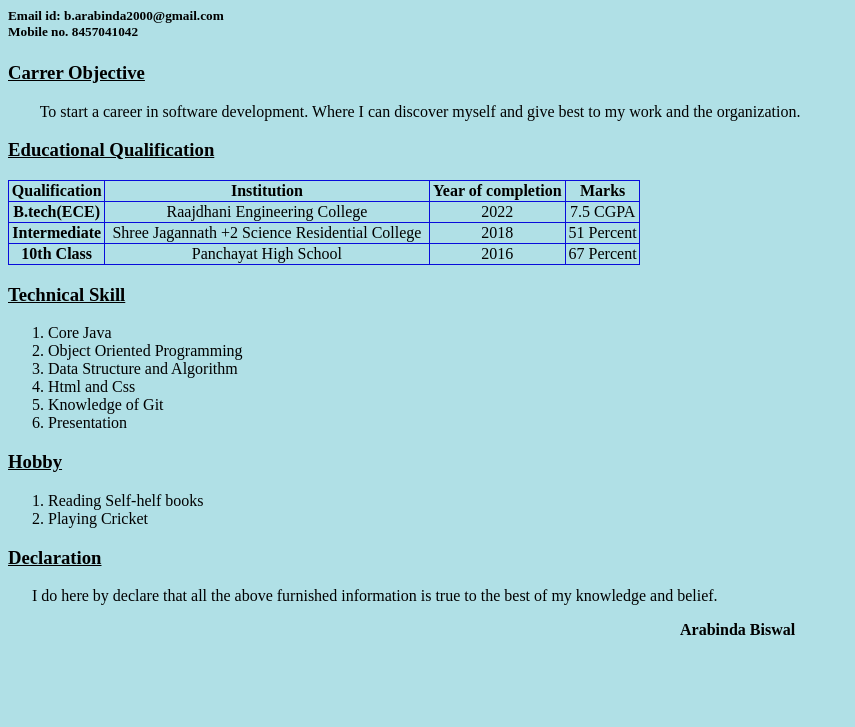
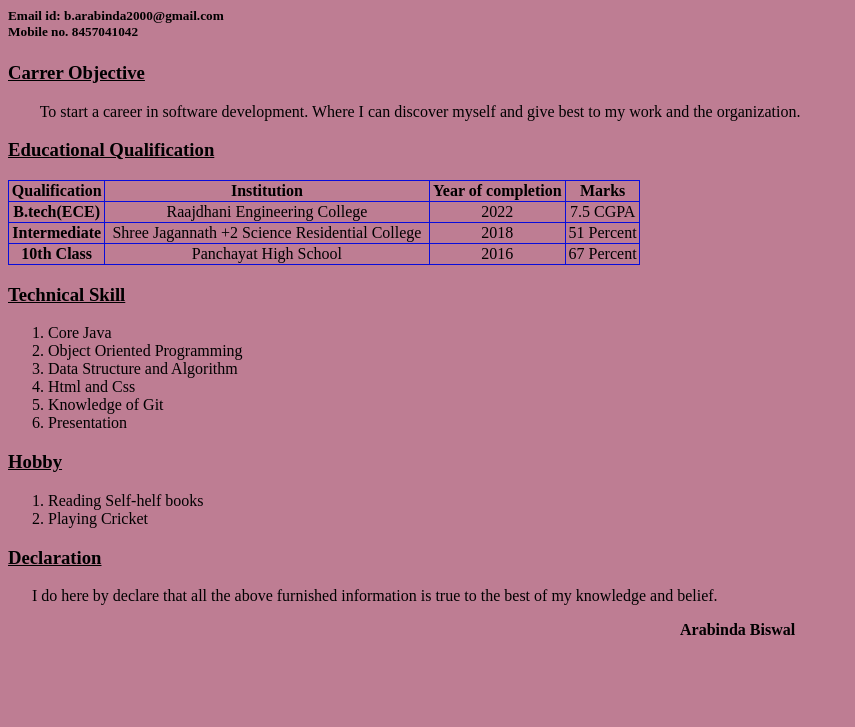
Before and after one commit to 143dsa/resume, a plain HTML site: page index.html in a window 1280 px wide. Shown: the part 73-800 px from the top of the page, without its empty margins (0-855 px from the left). Drawn offline with Linux system fonts and the light colour scheme.

Commit message:
change background color

```diff
--- a/index.html
+++ b/index.html
@@ -20,7 +20,7 @@
     <meta name="viewport" content="width=device-width, initial-scale=1.0">
     <title>My Resume</title>
 </head>
-<body style="background-color:powderblue;">
+<body style="background-color:rgb(190, 125, 147);">
     <h1><b>Mr. Arabinda Biswal</b></h1>
 
     <h5>Email id: b.arabinda2000@gmail.com <br> Mobile no. 8457041042</h5>
```
